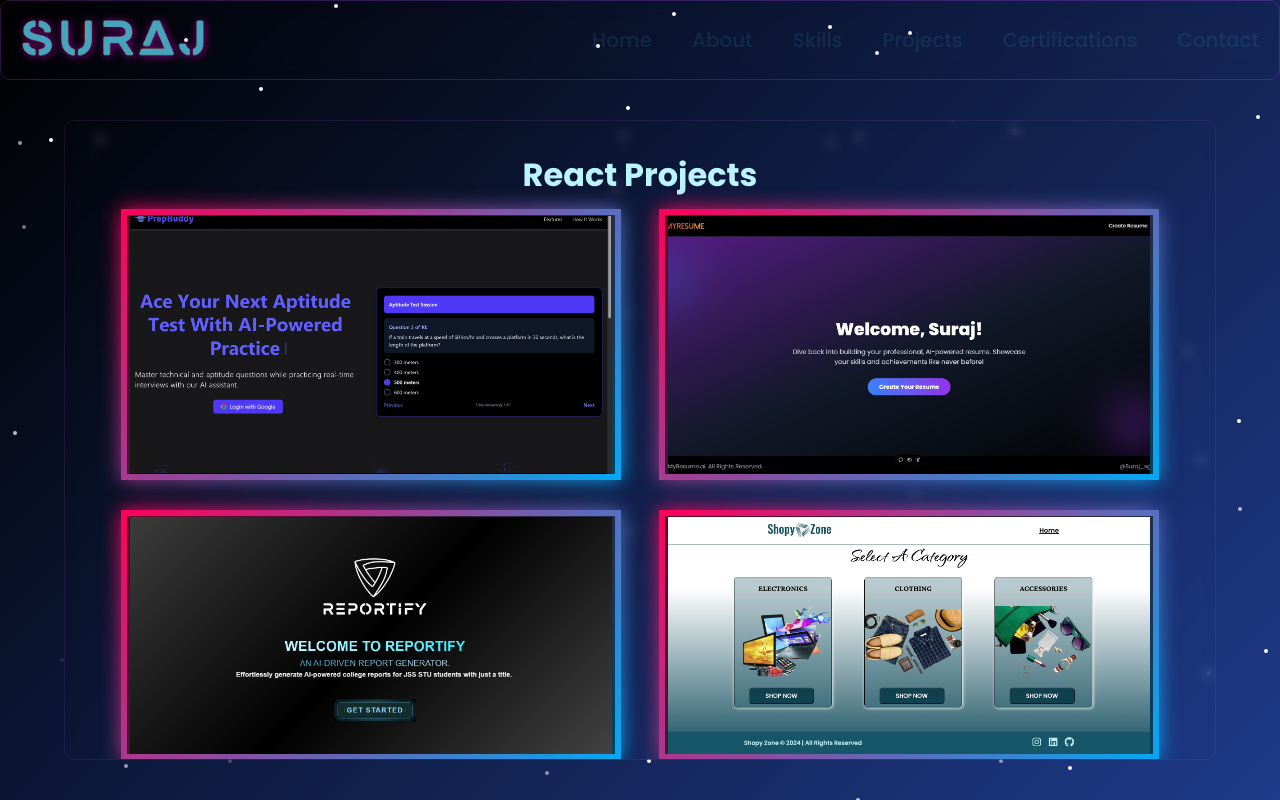
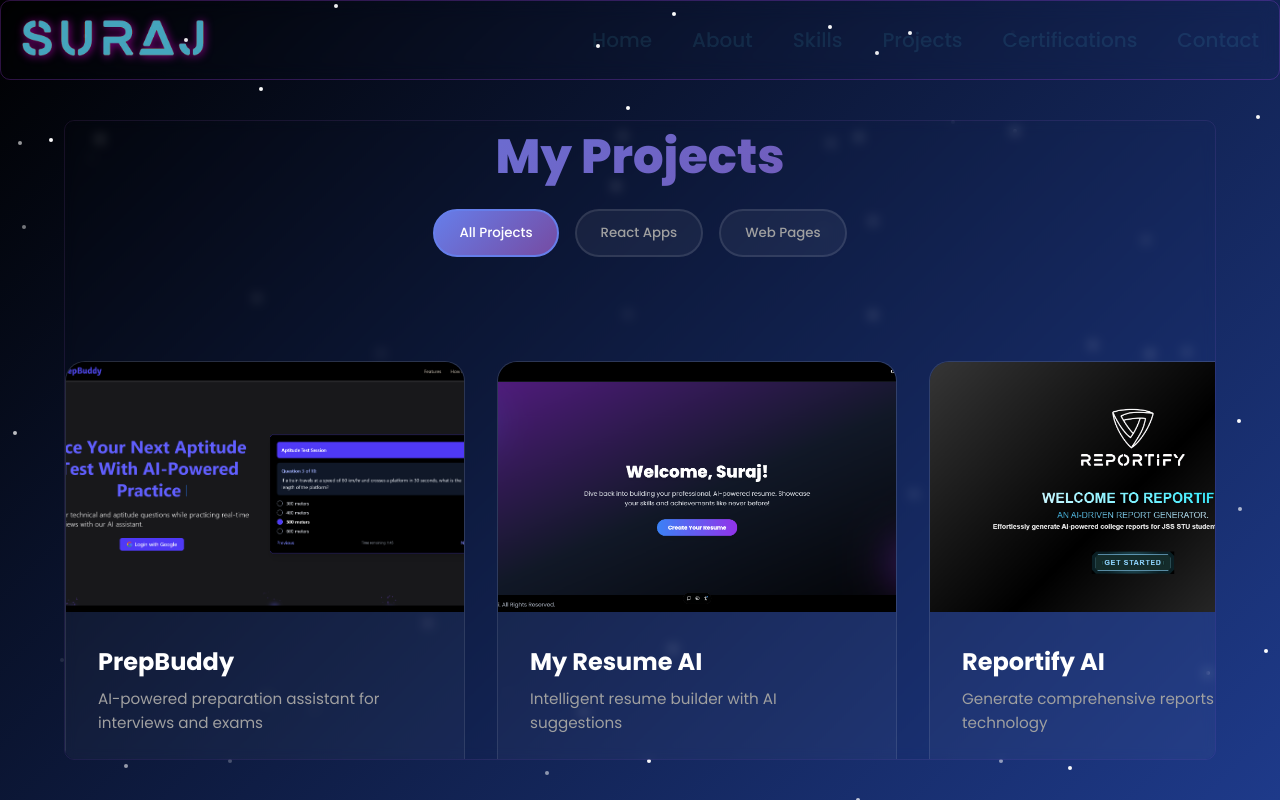
Before and after one commit to SurajSG23/My-Portfolio, a React (Vite) app: page /Projects in a window 1280 px wide. Built offline with nearby package versions, Linux system fonts and the light colour scheme.

Commit message:
Projects page UI fix

```diff
--- a/src/components/Projects.jsx
+++ b/src/components/Projects.jsx
@@ -1,53 +1,73 @@
 /*eslint-disable */
 import React, { useState } from "react";
-import styled from "styled-components";
+import styled, { keyframes } from "styled-components";
 
 const Projects = ({ isNavVisible }) => {
+  const [activeFilter, setActiveFilter] = useState("all");
+
   const React_projects = [
     {
       name: "PrepBuddy",
       link: "https://github.com/SurajSG23/PrepBuddy",
       img: "Projects/PrepBuddy.png",
+      tech: ["React", "AI", "Education"],
+      description: "AI-powered preparation assistant for interviews and exams",
     },
     {
       name: "My Resume AI",
       link: "https://github.com/SurajSG23/My-Resume-AI",
       img: "Projects/My_resume.png",
+      tech: ["React", "AI", "Resume"],
+      description: "Intelligent resume builder with AI suggestions",
     },
     {
       name: "Reportify AI",
       link: "https://github.com/SurajSG23/reportify/",
       img: "Projects/Reportify.png",
+      tech: ["React", "AI", "Reports"],
+      description: "Generate comprehensive reports using AI technology",
     },
     {
       name: "E-Commerce Product Listing",
       link: "https://github.com/SurajSG23/E-Commerce-Website",
       img: "Projects/e_commerce.png",
+      tech: ["React", "E-commerce", "Web"],
+      description: "Modern e-commerce platform with product management",
     },
     {
       name: "Dice Game",
       link: "https://github.com/SurajSG23/Dice-Game",
       img: "Projects/Dice_game.png",
+      tech: ["React", "Game", "Interactive"],
+      description: "Interactive dice game with smooth animations",
     },
     {
       name: "Todo App",
       link: "https://github.com/SurajSG23/TodoContext",
       img: "Projects/Todo_List.png",
+      tech: ["React", "Context", "Productivity"],
+      description: "Task management app with React Context",
     },
     {
       name: "Makerble Homepage",
       link: "https://github.com/SurajSG23/Makerble-HomePage",
       img: "Projects/Makerble_homepage.png",
+      tech: ["React", "Landing", "UI/UX"],
+      description: "Modern homepage design for Makerble platform",
     },
     {
       name: "Contact App-Firebase",
       link: "https://github.com/SurajSG23/FireBase-Contact-App",
       img: "Projects/FireBase_Contact.png",
+      tech: ["React", "Firebase", "Database"],
+      description: "Contact management with Firebase backend",
     },
     {
       name: "Skill Connect-Landing Page",
       link: "https://github.com/SurajSG23/landing-page-SC",
       img: "Projects/Skill_Connect.jpg",
+      tech: ["React", "Landing", "Professional"],
+      description: "Professional networking platform landing page",
     },
   ];
 
@@ -56,311 +76,392 @@
       name: "Job Portal",
       link: "https://github.com/SurajSG23/Job-Portal",
       img: "Projects/Job_Portal.png",
+      tech: ["HTML", "CSS", "JavaScript"],
+      description: "Complete job portal with search functionality",
     },
     {
       name: "Spotify Clone",
       link: "https://github.com/SurajSG23/Spotify-Clone",
       img: "Projects/Spotify_Clone.png",
+      tech: ["HTML", "CSS", "JavaScript"],
+      description: "Music streaming interface clone",
     },
     {
       name: "Roshambo Game",
       link: "https://github.com/SurajSG23/Rock_Paper_Scissors",
       img: "Projects/Roshambo.png",
+      tech: ["HTML", "CSS", "JavaScript"],
+      description: "Classic rock paper scissors game",
     },
     {
       name: "Super Mario Game",
       link: "https://github.com/SurajSG23/Super-Mario-Game",
       img: "Projects/Super_Mario.png",
+      tech: ["HTML", "CSS", "JavaScript"],
+      description: "Browser-based Super Mario game",
     },
     {
       name: "Netflix Clone",
       link: "https://github.com/SurajSG23/Netflix-Clone",
       img: "Projects/Netflix_Clone.png",
+      tech: ["HTML", "CSS", "JavaScript"],
+      description: "Streaming platform interface clone",
     },
     {
       name: "Amazon Clone",
       link: "https://github.com/SurajSG23/Amazon-Clone",
       img: "Projects/Amazon_Clone.png",
+      tech: ["HTML", "CSS", "JavaScript"],
+      description: "E-commerce platform interface clone",
     },
   ];
+
+  const allProjects = [
+    ...React_projects.map((p) => ({ ...p, category: "react" })),
+    ...HTML_projects.map((p) => ({ ...p, category: "html" })),
+  ];
+
+  const filteredProjects =
+    activeFilter === "all"
+      ? allProjects
+      : allProjects.filter((p) => p.category === activeFilter);
+
   return (
     <MainContainer isNavVisible={isNavVisible}>
-      <div className="react">
-        <div>
-          <h1>React Projects</h1>
-        </div>
-        <div className="cards">
-          {React_projects.map((project) => {
-            return (
-              <div class="card">
-                <img src={project.img} alt="" />
-                <b></b>
-                <div class="content">
-                  <div class="titleContainer">
-                    <div className="title">
-                      <p>{project.name} </p>
-                    </div>
-                    <a className="git" href={project.link} target="_blank">
-                      <button class="button">
-                        <svg
-                          width="24"
-                          height="24"
-                          viewBox="0 0 24 24"
-                          fill="none"
-                          xmlns="http://www.w3.org/2000/svg"
-                        >
-                          <path
-                            d="M12 0.296997C5.37 0.296997 0 5.67 0 12.297C0 17.6 3.438 22.097 8.205 23.682C8.805 23.795 9.025 23.424 9.025 23.105C9.025 22.82 9.015 22.065 9.01 21.065C5.672 21.789 4.968 19.455 4.968 19.455C4.422 18.07 3.633 17.7 3.633 17.7C2.546 16.956 3.717 16.971 3.717 16.971C4.922 17.055 5.555 18.207 5.555 18.207C6.625 20.042 8.364 19.512 9.05 19.205C9.158 18.429 9.467 17.9 9.81 17.6C7.145 17.3 4.344 16.268 4.344 11.67C4.344 10.36 4.809 9.29 5.579 8.45C5.444 8.147 5.039 6.927 5.684 5.274C5.684 5.274 6.689 4.952 8.984 6.504C9.944 6.237 10.964 6.105 11.984 6.099C13.004 6.105 14.024 6.237 14.984 6.504C17.264 4.952 18.269 5.274 18.269 5.274C18.914 6.927 18.509 8.147 18.389 8.45C19.154 9.29 19.619 10.36 19.619 11.67C19.619 16.28 16.814 17.295 14.144 17.59C14.564 17.95 14.954 18.686 14.954 19.81C14.954 21.416 14.939 22.706 14.939 23.096C14.939 23.411 15.149 23.786 15.764 23.666C20.565 22.092 24 17.592 24 12.297C24 5.67 18.627 0.296997 12 0.296997Z"
-                            fill="white"
-                          ></path>
-                        </svg>
-                        <p class="text">Github</p>
-                      </button>
-                    </a>
-                  </div>
-                </div>
-              </div>
-            );
-          })}
-        </div>
-      </div>
-      <div className="html">
-        <div style={{ marginTop: "30px" }}>
-          {" "}
-          <h1>HTML, CSS & JS Projects</h1>
-        </div>
-        <div className="cards">
-          {HTML_projects.map((project) => {
-            return (
-              <div class="card">
-                <img src={project.img} alt="" />
-                <b></b>
-                <div class="content">
-                  <div class="titleContainer">
-                    <div className="title">
-                      <p>{project.name} </p>
-                    </div>
-                    <a className="git" href={project.link} target="_blank">
-                      <button class="button">
-                        <svg
-                          width="24"
-                          height="24"
-                          viewBox="0 0 24 24"
-                          fill="none"
-                          xmlns="http://www.w3.org/2000/svg"
-                        >
-                          <path
-                            d="M12 0.296997C5.37 0.296997 0 5.67 0 12.297C0 17.6 3.438 22.097 8.205 23.682C8.805 23.795 9.025 23.424 9.025 23.105C9.025 22.82 9.015 22.065 9.01 21.065C5.672 21.789 4.968 19.455 4.968 19.455C4.422 18.07 3.633 17.7 3.633 17.7C2.546 16.956 3.717 16.971 3.717 16.971C4.922 17.055 5.555 18.207 5.555 18.207C6.625 20.042 8.364 19.512 9.05 19.205C9.158 18.429 9.467 17.9 9.81 17.6C7.145 17.3 4.344 16.268 4.344 11.67C4.344 10.36 4.809 9.29 5.579 8.45C5.444 8.147 5.039 6.927 5.684 5.274C5.684 5.274 6.689 4.952 8.984 6.504C9.944 6.237 10.964 6.105 11.984 6.099C13.004 6.105 14.024 6.237 14.984 6.504C17.264 4.952 18.269 5.274 18.269 5.274C18.914 6.927 18.509 8.147 18.389 8.45C19.154 9.29 19.619 10.36 19.619 11.67C19.619 16.28 16.814 17.295 14.144 17.59C14.564 17.95 14.954 18.686 14.954 19.81C14.954 21.416 14.939 22.706 14.939 23.096C14.939 23.411 15.149 23.786 15.764 23.666C20.565 22.092 24 17.592 24 12.297C24 5.67 18.627 0.296997 12 0.296997Z"
-                            fill="white"
-                          ></path>
-                        </svg>
-                        <p class="text">Github</p>
-                      </button>
-                    </a>
-                  </div>
-                </div>
-              </div>
-            );
-          })}
-        </div>
-      </div>
+      <Header>
+        <Title>My Projects</Title>
+        <FilterTabs>
+          <FilterTab
+            active={activeFilter === "all"}
+            onClick={() => setActiveFilter("all")}
+          >
+            All Projects
+          </FilterTab>
+          <FilterTab
+            active={activeFilter === "react"}
+            onClick={() => setActiveFilter("react")}
+          >
+            React Apps
+          </FilterTab>
+          <FilterTab
+            active={activeFilter === "html"}
+            onClick={() => setActiveFilter("html")}
+          >
+            Web Pages
+          </FilterTab>
+        </FilterTabs>
+      </Header>
+
+      <ProjectsGrid>
+        {filteredProjects.map((project, index) => (
+          <ProjectCard key={index} delay={index * 0.1}>
+            <ImageContainer>
+              <ProjectImage src={project.img} alt={project.name} />
+              <ImageOverlay />
+            </ImageContainer>
+
+            <ProjectContent>
+              <ProjectTitle>{project.name}</ProjectTitle>
+              <ProjectDescription>{project.description}</ProjectDescription>
+
+              <TechStack>
+                {project.tech.map((tech, i) => (
+                  <TechTag key={i}>{tech}</TechTag>
+                ))}
+              </TechStack>
+
+              <ProjectActions>
+                <GitHubButton
+                  href={project.link}
+                  target="_blank"
+                  rel="noopener noreferrer"
+                >
+                  <GitHubIcon viewBox="0 0 24 24">
+                    <path d="M12 0.296997C5.37 0.296997 0 5.67 0 12.297C0 17.6 3.438 22.097 8.205 23.682C8.805 23.795 9.025 23.424 9.025 23.105C9.025 22.82 9.015 22.065 9.01 21.065C5.672 21.789 4.968 19.455 4.968 19.455C4.422 18.07 3.633 17.7 3.633 17.7C2.546 16.956 3.717 16.971 3.717 16.971C4.922 17.055 5.555 18.207 5.555 18.207C6.625 20.042 8.364 19.512 9.05 19.205C9.158 18.429 9.467 17.9 9.81 17.6C7.145 17.3 4.344 16.268 4.344 11.67C4.344 10.36 4.809 9.29 5.579 8.45C5.444 8.147 5.039 6.927 5.684 5.274C5.684 5.274 6.689 4.952 8.984 6.504C9.944 6.237 10.964 6.105 11.984 6.099C13.004 6.105 14.024 6.237 14.984 6.504C17.264 4.952 18.269 5.274 18.269 5.274C18.914 6.927 18.509 8.147 18.389 8.45C19.154 9.29 19.619 10.36 19.619 11.67C19.619 16.28 16.814 17.295 14.144 17.59C14.564 17.95 14.954 18.686 14.954 19.81C14.954 21.416 14.939 22.706 14.939 23.096C14.939 23.411 15.149 23.786 15.764 23.666C20.565 22.092 24 17.592 24 12.297C24 5.67 18.627 0.296997 12 0.296997Z" />
+                  </GitHubIcon>
+                  View Code
+                </GitHubButton>
+              </ProjectActions>
+            </ProjectContent>
+          </ProjectCard>
+        ))}
+      </ProjectsGrid>
     </MainContainer>
   );
 };
 
 export default Projects;
 
+// Animations
+const fadeInUp = keyframes`
+  from {
+    opacity: 0;
+    transform: translateY(30px);
+  }
+  to {
+    opacity: 1;
+    transform: translateY(0);
+  }
+`;
+
+const shimmer = keyframes`
+  0% {
+    background-position: -200% 0;
+  }
+  100% {
+    background-position: 200% 0;
+  }
+`;
+
+const float = keyframes`
+  0%, 100% {
+    transform: translateY(0px);
+  }
+  50% {
+    transform: translateY(-10px);
+  }
+`;
+
+// Styled Components
 const MainContainer = styled.div`
   position: relative;
   display: flex;
-  flex-direction: column;
   margin: 0 auto;
   width: 90%;
   height: 80vh;
   top: 5vh;
-  margin: 0 auto;
-  padding: 10px 0 10px 0;
   backdrop-filter: blur(6px);
-  overflow-y: auto;
   border: 1px solid rgba(200, 123, 255, 0.1);
   border-radius: 10px;
   z-index: ${({ isNavVisible }) => (isNavVisible ? "-1" : "1")};
-  color: #baf4ff;
-  align-items: center;
-  justify-content: space-evenly;
+  flex-direction: column;
+  overflow-y: auto;
+  overflow-x: hidden;
+  gap: 5vh;
+  scroll-behavior: smooth;
 
-  .react,
-  .html {
-    width: 100%;
-    height: auto;
-    display: flex;
-    flex-direction: column;
-    justify-content: center;
-    align-items: center;
-    padding: 20px;
+  @media (max-width: 768px) {
+    padding: 1rem;
   }
-  .cards {
-    padding-top: 10px;
-    width: 95%;
-    display: flex;
-    flex-wrap: wrap;
-    justify-content: space-evenly;
-    gap: 30px;
+`;
+
+const Header = styled.div`
+  text-align: center;
+  margin-bottom: 4rem;
+  animation: ${fadeInUp} 0.8s ease-out;
+`;
+
+const Title = styled.h1`
+  font-size: 3rem;
+  font-weight: 800;
+  background: linear-gradient(135deg, #667eea 0%, #764ba2 100%);
+  -webkit-background-clip: text;
+  -webkit-text-fill-color: transparent;
+  background-clip: text;
+  margin-bottom: 1rem;
+  /* animation: ${float} 3s ease-in-out infinite; */
+
+  @media (max-width: 768px) {
+    font-size: 2.5rem;
+  }
+`;
+
+const Subtitle = styled.p`
+  font-size: 1.2rem;
+  color: #a0a0a0;
+  margin-bottom: 3rem;
+  font-weight: 300;
+
+  @media (max-width: 768px) {
+    font-size: 1rem;
+  }
+`;
+
+const FilterTabs = styled.div`
+  display: flex;
+  justify-content: center;
+  gap: 1rem;
+  flex-wrap: wrap;
+`;
+
+const FilterTab = styled.button`
+  padding: 0.75rem 1.5rem;
+  border: 2px solid
+    ${(props) => (props.active ? "#667eea" : "rgba(255,255,255,0.1)")};
+  background: ${(props) =>
+    props.active
+      ? "linear-gradient(135deg, #667eea 0%, #764ba2 100%)"
+      : "rgba(255,255,255,0.05)"};
+  color: ${(props) => (props.active ? "#fff" : "#a0a0a0")};
+  border-radius: 50px;
+  cursor: pointer;
+  transition: all 0.3s ease;
+  font-weight: 500;
+  backdrop-filter: blur(10px);
+
+  &:hover {
+    border-color: #667eea;
+    color: #fff;
+    transform: translateY(-2px);
+  }
+`;
+
+const ProjectsGrid = styled.div`
+  display: grid;
+  grid-template-columns: repeat(auto-fit, minmax(400px, 1fr));
+  gap: 2rem;
+  max-width: 1400px;
+  margin: 0 auto;
+
+  @media (max-width: 768px) {
+    grid-template-columns: 1fr;
+    gap: 1.5rem;
   }
 
-  .card {
-    position: relative;
-    width: 500px;
-    min-height: 250px;
-    background: #f00;
-    display: flex;
-    justify-content: center;
-    align-items: center;
-    & img {
-      width: 96.5%;
-      height: 95%;
-      object-fit: cover;
-      z-index: 3;
-      background: linear-gradient(transparent, black);
-    }
+  @media (max-width: 480px) {
+    grid-template-columns: 1fr;
   }
+`;
 
-  .card::before {
+const ProjectCard = styled.div`
+  background: rgba(255, 255, 255, 0.03);
+  border: 1px solid rgba(255, 255, 255, 0.1);
+  border-radius: 20px;
+  overflow: hidden;
+  transition: all 0.4s cubic-bezier(0.25, 0.46, 0.45, 0.94);
+  backdrop-filter: blur(20px);
+  animation: ${fadeInUp} 0.6s ease-out ${(props) => props.delay}s both;
+
+  &:hover {
+    transform: translateY(-10px);
+    border-color: rgba(102, 126, 234, 0.5);
+    box-shadow: 0 20px 40px rgba(102, 126, 234, 0.2);
+  }
+`;
+
+const ImageContainer = styled.div`
+  position: relative;
+  height: 250px;
+  overflow: hidden;
+`;
+
+const ProjectImage = styled.img`
+  width: 100%;
+  height: 100%;
+  object-fit: cover;
+  transition: transform 0.4s ease;
+
+  ${ProjectCard}:hover & {
+    transform: scale(1.1);
+  }
+`;
+
+const ImageOverlay = styled.div`
+  position: absolute;
+  top: 0;
+  left: 0;
+  right: 0;
+  bottom: 0;
+  background: linear-gradient(
+    180deg,
+    transparent 0%,
+    rgba(0, 0, 0, 0.1) 50%,
+    rgba(0, 0, 0, 0.7) 100%
+  );
+  opacity: 0;
+  transition: opacity 0.3s ease;
+
+  ${ProjectCard}:hover & {
+    opacity: 1;
+  }
+`;
+
+const ProjectContent = styled.div`
+  padding: 2rem;
+`;
+
+const ProjectTitle = styled.h3`
+  font-size: 1.5rem;
+  font-weight: 700;
+  color: #fff;
+  margin-bottom: 0.5rem;
+`;
+
+const ProjectDescription = styled.p`
+  color: #a0a0a0;
+  line-height: 1.6;
+  margin-bottom: 1.5rem;
+  font-size: 0.95rem;
+`;
+
+const TechStack = styled.div`
+  display: flex;
+  flex-wrap: wrap;
+  gap: 0.5rem;
+  margin-bottom: 2rem;
+`;
+
+const TechTag = styled.span`
+  padding: 0.25rem 0.75rem;
+  background: linear-gradient(
+    135deg,
+    rgba(102, 126, 234, 0.2),
+    rgba(118, 75, 162, 0.2)
+  );
+  border: 1px solid rgba(102, 126, 234, 0.3);
+  border-radius: 20px;
+  font-size: 0.8rem;
+  color: #667eea;
+  font-weight: 500;
+`;
+
+const ProjectActions = styled.div`
+  display: flex;
+  gap: 1rem;
+`;
+
+const GitHubButton = styled.a`
+  display: flex;
+  align-items: center;
+  gap: 0.5rem;
+  padding: 0.75rem 1.5rem;
+  background: linear-gradient(135deg, #667eea 0%, #764ba2 100%);
+  color: #fff;
+  text-decoration: none;
+  border-radius: 50px;
+  font-weight: 600;
+  transition: all 0.3s ease;
+  position: relative;
+  overflow: hidden;
+
+  &::before {
     content: "";
     position: absolute;
     top: 0;
-    left: 0;
+    left: -100%;
     width: 100%;
     height: 100%;
-    background: linear-gradient(315deg, #03a9f4, #ff0058);
+    background: linear-gradient(
+      90deg,
+      transparent,
+      rgba(255, 255, 255, 0.2),
+      transparent
+    );
+    transition: left 0.5s;
   }
 
-  .card::after {
-    content: "";
-    position: absolute;
-    top: 0;
-    left: 0;
-    width: 100%;
-    height: 100%;
-    background: linear-gradient(315deg, #03a9f4, #ff0058);
-    filter: blur(10px);
-  }
+  &:hover {
+    transform: translateY(-2px);
+    box-shadow: 0 10px 25px rgba(102, 126, 234, 0.4);
 
-  .card b {
-    position: absolute;
-    inset: 6px;
-    background: rgba(0, 0, 0, 0.6);
-    z-index: 2;
-  }
-
-  .card .content {
-    position: absolute;
-    z-index: 3;
-    bottom: 0;
-    display: flex;
-    flex-direction: column;
-    align-items: center;
-    transform: scale(0);
-    transition: 0.5s;
-  }
-
-  .card:hover .content {
-    transform: scale(1);
-    bottom: 6px;
-  }
-
-  .content .titleContainer {
-    display: flex;
-    position: relative;
-    min-width: 360px;
-    height: 90px;
-    justify-content: space-between;
-    align-items: center;
-    padding: 30px 10px 0px 20px;
-    border-radius: 0 30px;
-    background: linear-gradient(transparent, #1b35fbba 60%);
-    & a {
-      all: unset;
-    }
-  }
-  .title,
-  .git {
-    color: white;
-    font-weight: 500;
-    line-height: 1em;
-    font-size: 1em;
-    letter-spacing: 0.1em;
-    text-transform: uppercase;
-  }
-
-  .content .title span {
-    font-weight: 300;
-    font-size: 0.7em;
-  }
-
-  .button {
-    display: flex;
-    justify-content: center;
-    align-items: center;
-    padding: 8px 8px;
-    gap: 8px;
-    background-color: #181717;
-    outline: 3px #181717 solid;
-    outline-offset: -3px;
-    border-radius: 10px;
-    border: none;
-    cursor: pointer;
-    transition: 400ms;
-  }
-
-  .button .text {
-    color: white;
-    font-weight: 700;
-    font-size: 1em;
-    transition: 400ms;
-  }
-
-  .button svg path {
-    transition: 400ms;
-  }
-
-  .button:hover {
-    background-color: transparent;
-  }
-
-  .button:hover .text {
-    color: #181717;
-  }
-
-  .button:hover svg path {
-    fill: #181717;
-  }
-
-  @media (max-width: 475px) {
-    .content .titleContainer {
-      background: none;
-      min-width: 300px;
-      padding: 40px 0px 0px 0px;
-    }
-    .title p {
-      font-family: "Inter", sans-serif;
-      font-weight: 900;
-      color: white;
-      text-shadow: 2px 4px 8px rgba(0, 22, 45, 0.6), 0 0 10px rgba(0, 0, 0, 0.8),
-        0 0 10px rgba(0, 0, 0, 0.8), 0 0 10px rgba(0, 0, 0, 0.8);
-      letter-spacing: 0.5px;
-    }
-    .card {
-      width: 500px;
-      min-height: 190px;
-    }
-  }
-
-  @media (max-width: 419px) {
-    .content .titleContainer {
-      background: none;
-      min-width: 300px;
-      padding: 40px 30px 0px 30px;
+    &::before {
+      left: 100%;
     }
   }
 `;
+
+const GitHubIcon = styled.svg`
+  width: 18px;
+  height: 18px;
+  fill: currentColor;
+`;
```
Also changed, not shown: src/components/Skills.jsx (+5 -4 lines).
